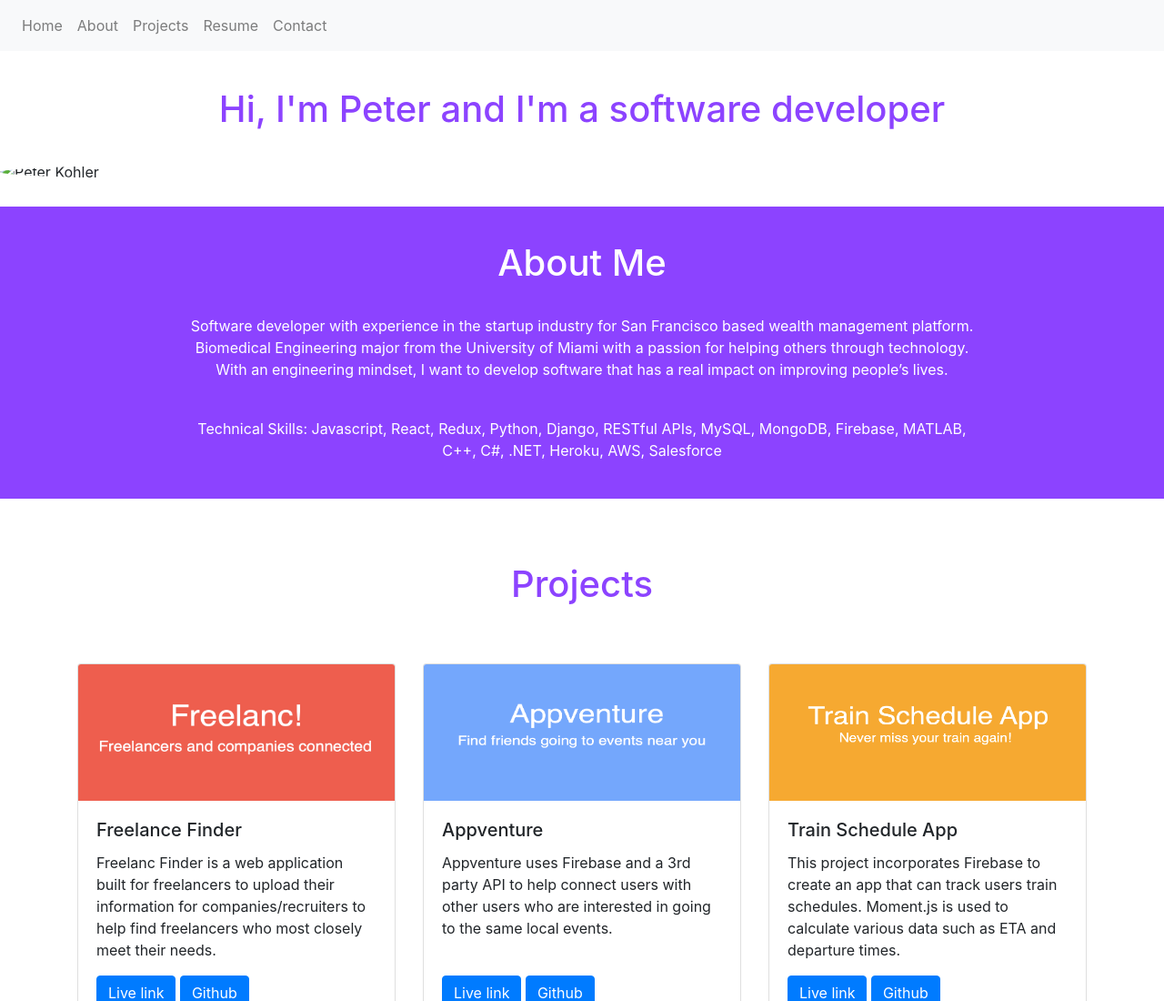
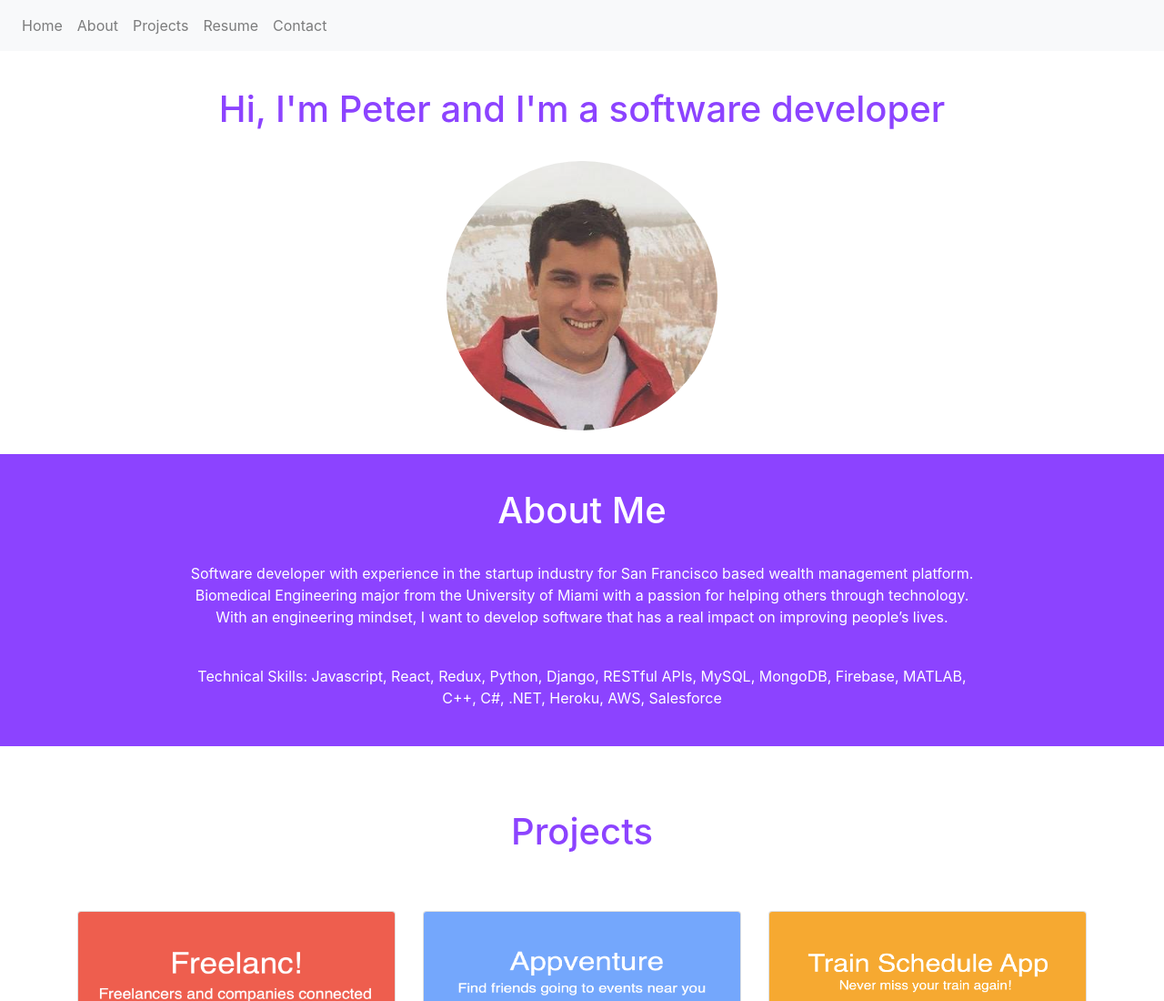
Before and after one commit to peterkohler95/Peter-Kohler-Portfolio, a plain HTML site: page index.html in a window 1280 px wide. Shown: the top 1100 px of the page at 91% size. Drawn offline with nearby package versions, Linux system fonts and the light colour scheme.

Commit message:
fixed image links

```diff
--- a/index.html
+++ b/index.html
@@ -58,7 +58,7 @@
     <!-- Home -->
     <h1 id="introTxt">Hi, I'm Peter and I'm a software developer</h1>
 
-    <img id="headshotIMG" src="Screen Shot 2018-11-06 at 12.48.03 PM.png" alt="Peter Kohler">
+    <img id="headshotIMG" src="images/Screen Shot 2018-11-06 at 12.48.03 PM.png" alt="Peter Kohler">
 
     <!-- About Me -->
 
```
